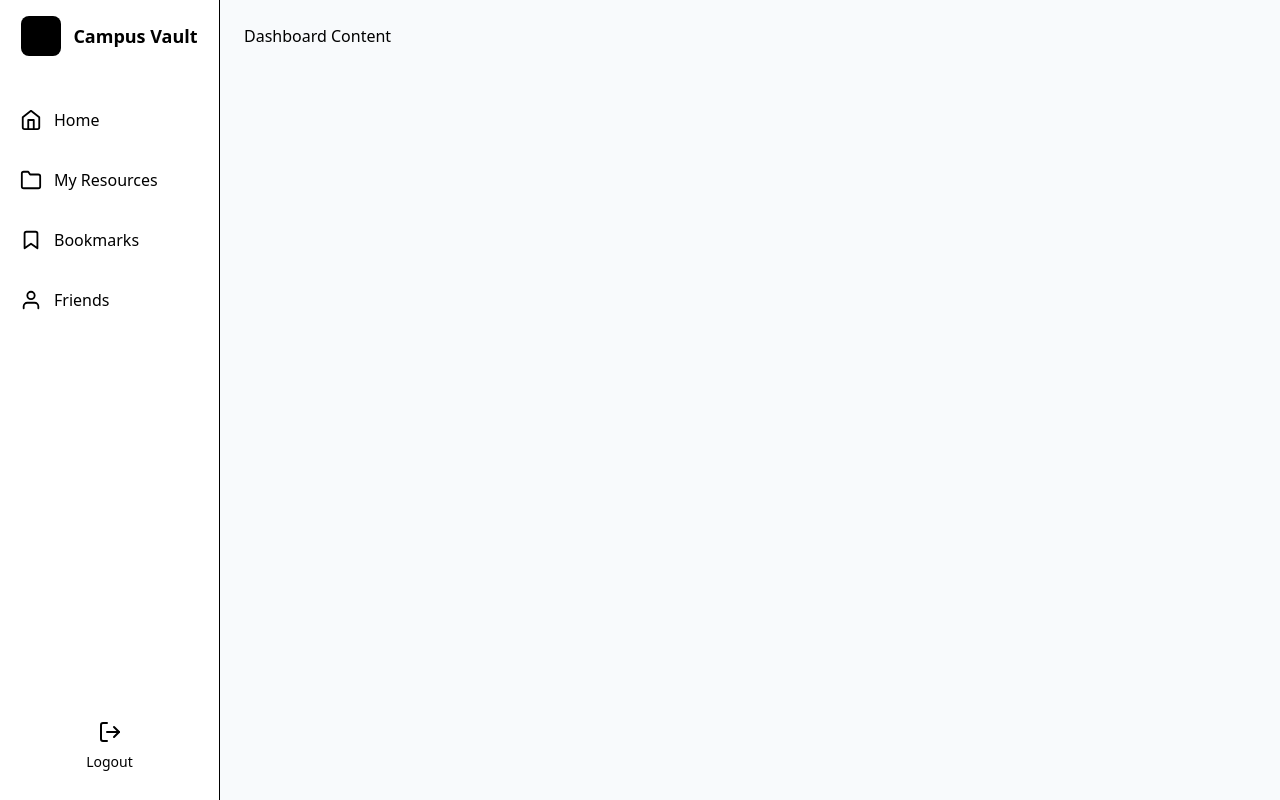
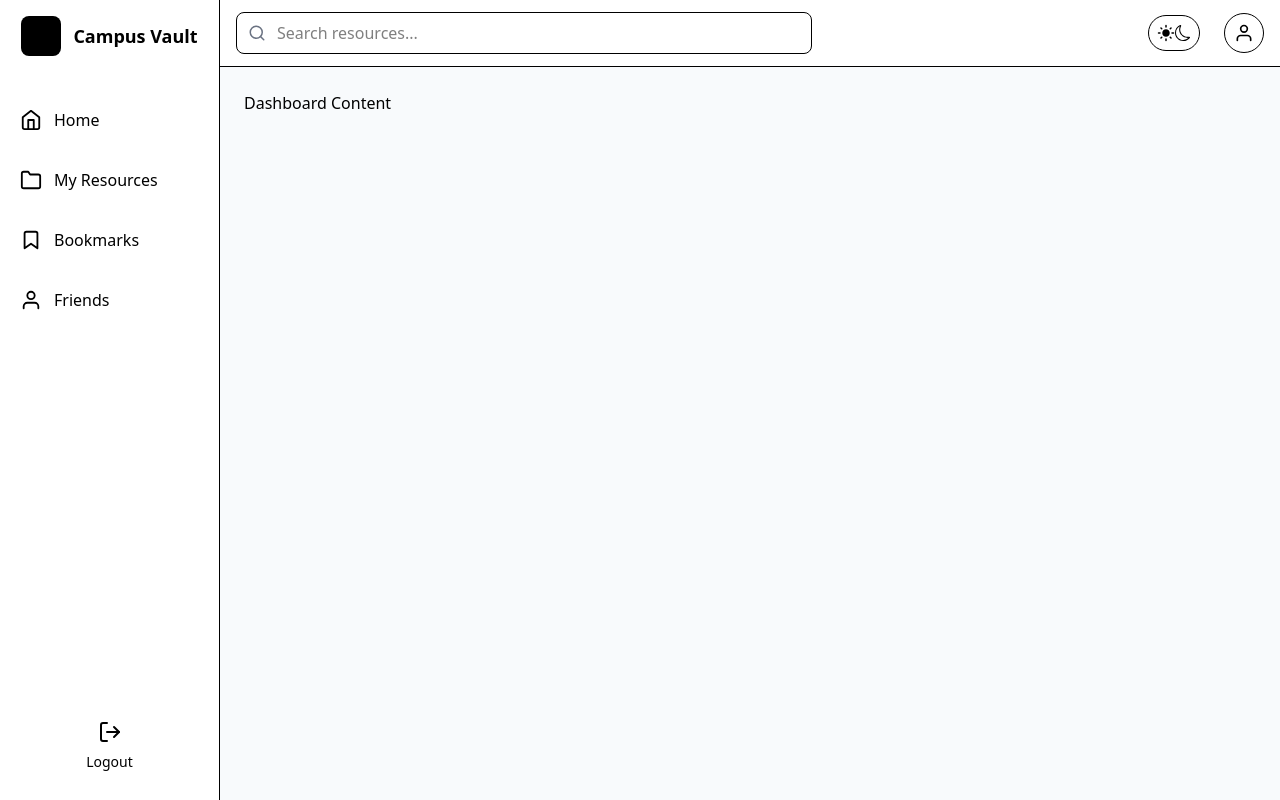
Before and after one commit to Aisha-shaikh578/CampusVault, a Next.js app: page /dashboard in a window 1280 px wide. Built offline with nearby package versions, Linux system fonts and the light colour scheme.

Commit message:
Completed styling the UI for Header

```diff
--- a/app/dashboard/page.tsx
+++ b/app/dashboard/page.tsx
@@ -1,3 +1,4 @@
+import Header from '@/components/Header'
 import Sidebar from '@/components/Sidebar'
 import React from 'react'
 
@@ -5,9 +6,13 @@ export default function page() {
   return (
     <div className='flex'>
       <Sidebar />
-      <main className='flex-1 p-6'>
-        Dashboard Content
-      </main>
+      <div className='flex flex-1 flex-col'>
+        <Header />
+
+        <main className='flex-1 p-6'>
+          Dashboard Content
+        </main>
+      </div>
     </div>
   )
 }
--- /dev/null
+++ b/components/Header.tsx
@@ -0,0 +1,39 @@
+"use client";
+
+import { FiSearch, FiUser } from "react-icons/fi";
+import { MdLightMode } from "react-icons/md";
+import { BsMoon } from "react-icons/bs";
+
+export default function Header() {
+  return (
+    <header className="flex items-center justify-between gap-4 border-b bg-white px-4 py-3">
+      {/* Search Bar */}
+      <div className="relative flex-1 max-w-xl">
+        <FiSearch
+          size={18}
+          className="absolute left-3 top-1/2 -translate-y-1/2 text-gray-500"
+        />
+
+        <input
+          type="text"
+          placeholder="Search resources..."
+          className="w-full rounded-lg border py-2 pl-10 pr-4 outline-none focus:ring-1 focus:ring-blue-500"
+        />
+      </div>
+
+      {/* Right Section */}
+      <div className="flex items-center gap-2 md:gap-4 xl:gap-6">
+        {/* Theme Toggle */}
+        <button className="flex items-center rounded-full border p-2 hover:bg-gray-100 cursor-pointer">
+          <MdLightMode size={18} />
+          <BsMoon size={16} />
+        </button>
+
+        {/* Profile */}
+        <button className="flex h-10 w-10 items-center justify-center rounded-full border hover:bg-gray-100 cursor-pointer">
+          <FiUser size={20} />
+        </button>
+      </div>
+    </header>
+  );
+}
```
